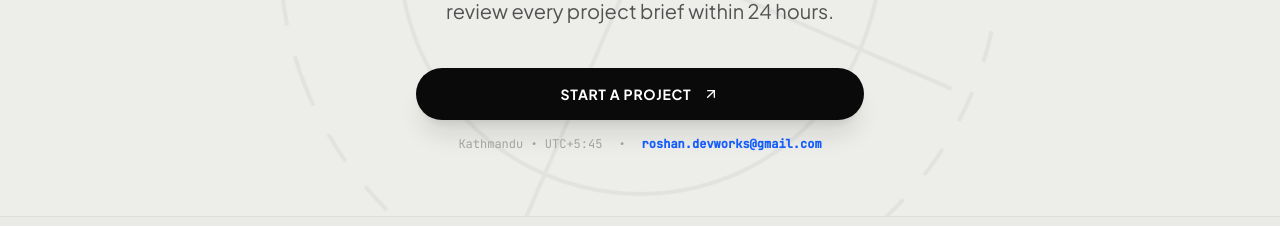
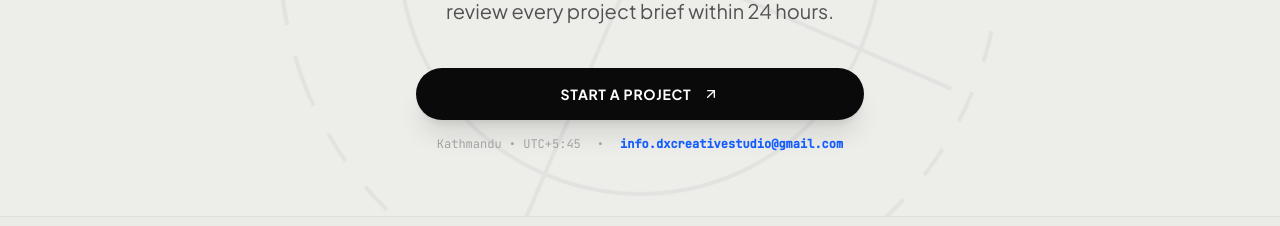
Before and after one commit to roshansth10/DX-Studio, a React (Vite) app: page / in a window 1280 px wide. Shown: the part 3840-4066 px from the top of the page. Built offline with nearby package versions, Linux system fonts and the light colour scheme.

Commit message:
Update contact email address in FinalCTA component

```diff
--- a/src/components/FinalCTA.tsx
+++ b/src/components/FinalCTA.tsx
@@ -117,10 +117,10 @@ export const FinalCTA: React.FC<FinalCTAProps> = ({ theme, onOpenContact }) => {
             <span>Kathmandu • UTC+5:45</span>
             <span>•</span>
             <a
-              href="mailto:roshan.devworks@gmail.com"
+              href="mailto:info.dxcreativestudio@gmail.com"
               className="text-blue-600 hover:underline font-semibold"
             >
-              roshan.devworks@gmail.com
+              info.dxcreativestudio@gmail.com
             </a>
           </div>
         </div>
```
